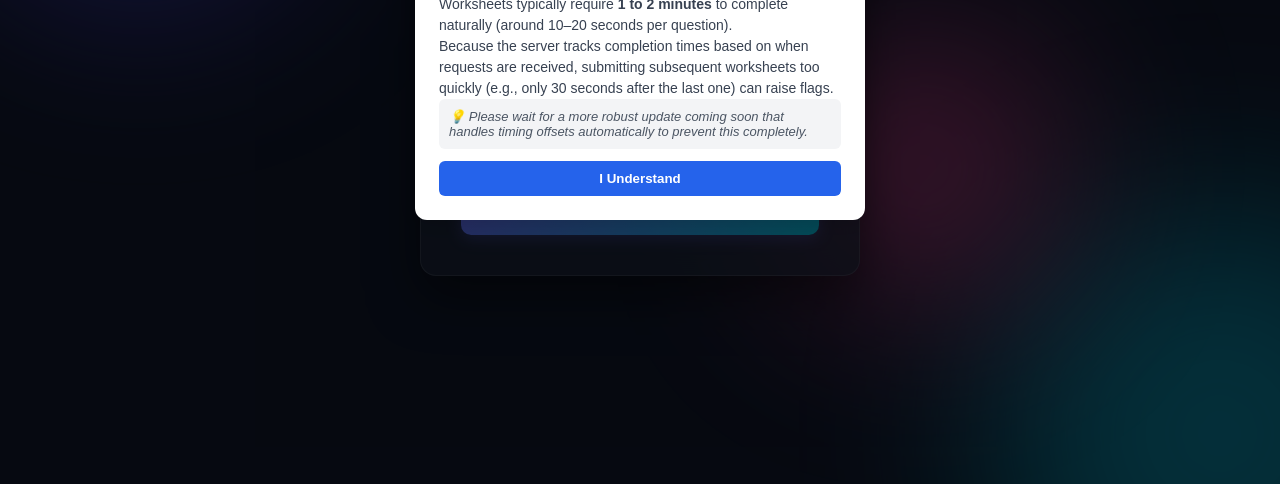
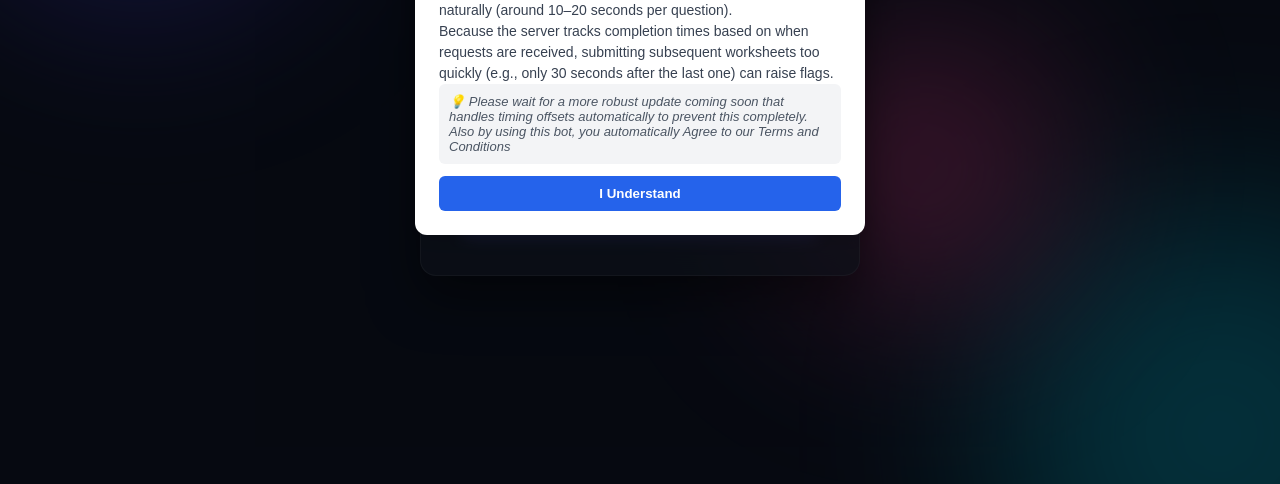
Before and after one commit to quizy7903-hue/worksheet, a website: page index1.html in a window 1280 px wide. Shown: the part 316-800 px from the top of the page. Drawn offline with Linux system fonts and the light colour scheme.

Commit message:
Update index1.html

```diff
--- a/index1.html
+++ b/index1.html
@@ -322,7 +322,7 @@
       Because the server tracks completion times based on when requests are received, submitting subsequent worksheets too quickly (e.g., only 30 seconds after the last one) can raise flags.
     </p>
     <p style="color: #4b5563; font-size: 13px; font-style: italic; background-color: #f3f4f6; padding: 10px; border-radius: 6px;">
-      💡 Please wait for a more robust update coming soon that handles timing offsets automatically to prevent this completely.
+      💡 Please wait for a more robust update coming soon that handles timing offsets automatically to prevent this completely. Also by using this bot, you automatically Agree to our Terms and Conditions
     </p>
     <button onclick="document.getElementById('warningModal').style.display='none'" style="width: 100%; padding: 10px; background-color: #2563eb; color: white; border: none; border-radius: 6px; font-weight: bold; cursor: pointer; margin-top: 12px;">
       I Understand
```
